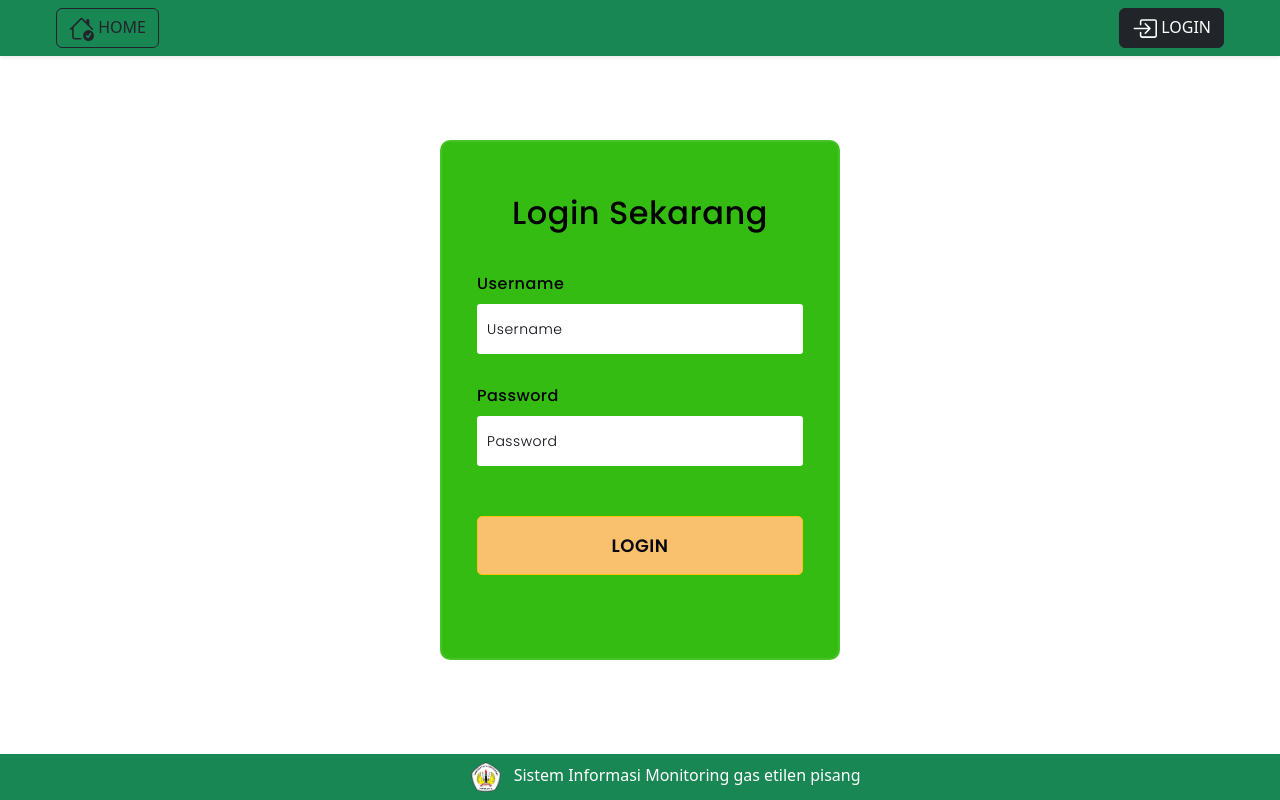
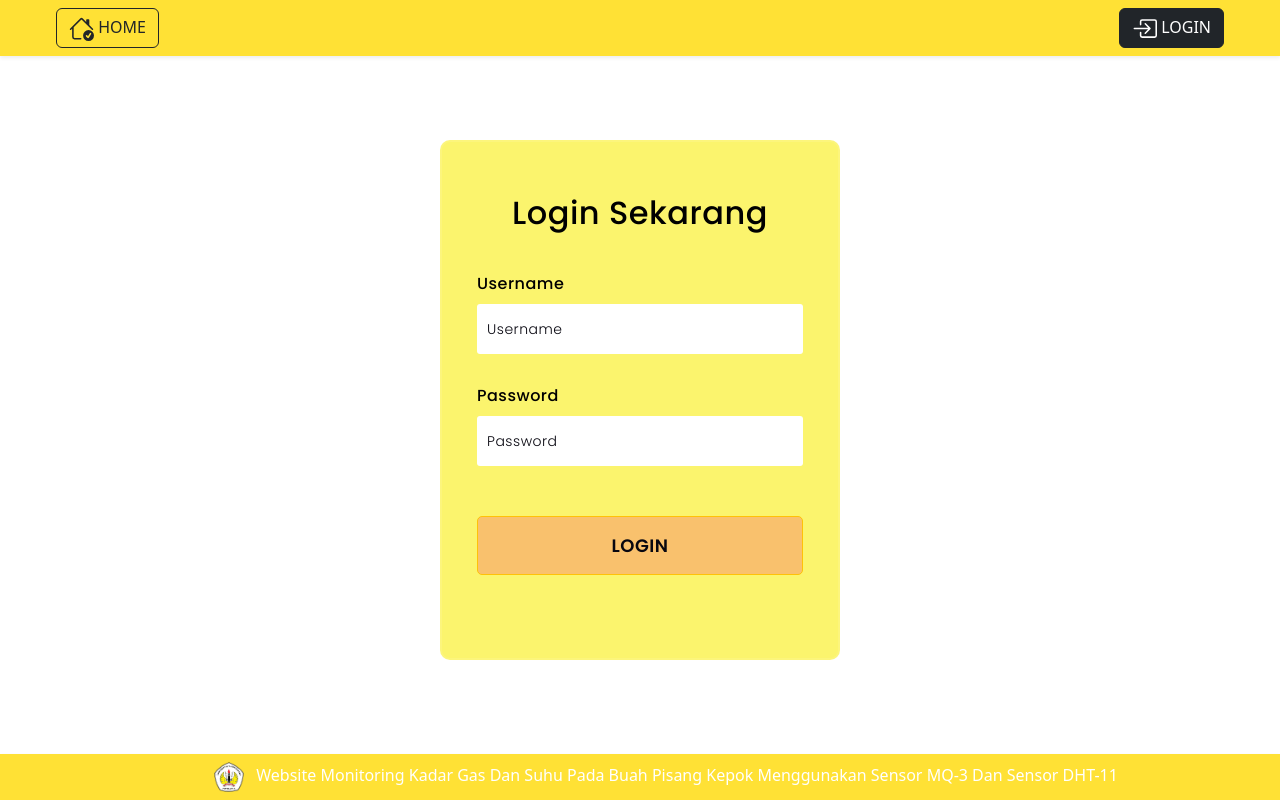
Before and after one commit to abdlhnn/smbd-app, a PHP site: page /login.php in a window 1280 px wide. Run offline with PHP 8.4, Linux system fonts and the light colour scheme.

Commit message:
update iterface

```diff
--- a/login.php
+++ b/login.php
@@ -24,13 +24,16 @@ if (isset($_SESSION["login"])) {
 </head>
 
 <body>
-  <div class="d-flex border-dark bg-success shadow-sm z-3 position-relative">
+    <div class="d-flex border-dark shadow-sm z-3 position-relative" style="background: #ffe135;">
         <div class="p-2 ms-5 flex-grow-1">
             <a href="index.php">
                 <button class="btn btn-outline-dark text-center" type="submit">
-              <svg xmlns="http://www.w3.org/2000/svg" width="25" height="25" fill="currentColor" class="bi bi-house-check" viewBox="0 0 16 16">
-              <path d="M7.293 1.5a1 1 0 0 1 1.414 0L11 3.793V2.5a.5.5 0 0 1 .5-.5h1a.5.5 0 0 1 .5.5v3.293l2.354 2.353a.5.5 0 0 1-.708.708L8 2.207l-5 5V13.5a.5.5 0 0 0 .5.5h4a.5.5 0 0 1 0 1h-4A1.5 1.5 0 0 1 2 13.5V8.207l-.646.647a.5.5 0 1 1-.708-.708L7.293 1.5Z"/>
-              <path d="M12.5 16a3.5 3.5 0 1 0 0-7 3.5 3.5 0 0 0 0 7Zm1.679-4.493-1.335 2.226a.75.75 0 0 1-1.174.144l-.774-.773a.5.5 0 0 1 .708-.707l.547.547 1.17-1.951a.5.5 0 1 1 .858.514Z"/>
+                    <svg xmlns="http://www.w3.org/2000/svg" width="25" height="25" fill="currentColor"
+                        class="bi bi-house-check" viewBox="0 0 16 16">
+                        <path
+                            d="M7.293 1.5a1 1 0 0 1 1.414 0L11 3.793V2.5a.5.5 0 0 1 .5-.5h1a.5.5 0 0 1 .5.5v3.293l2.354 2.353a.5.5 0 0 1-.708.708L8 2.207l-5 5V13.5a.5.5 0 0 0 .5.5h4a.5.5 0 0 1 0 1h-4A1.5 1.5 0 0 1 2 13.5V8.207l-.646.647a.5.5 0 1 1-.708-.708L7.293 1.5Z" />
+                        <path
+                            d="M12.5 16a3.5 3.5 0 1 0 0-7 3.5 3.5 0 0 0 0 7Zm1.679-4.493-1.335 2.226a.75.75 0 0 1-1.174.144l-.774-.773a.5.5 0 0 1 .708-.707l.547.547 1.17-1.951a.5.5 0 1 1 .858.514Z" />
                     </svg>
                     HOME
                 </button>
@@ -39,9 +42,12 @@ if (isset($_SESSION["login"])) {
         <div class="p-2 me-5">
             <a href="login.php">
                 <button class="btn btn-outline-dark active" type="submit">
-                  <svg xmlns="http://www.w3.org/2000/svg" width="25" height="25" fill="currentColor" class="bi bi-box-arrow-in-right" viewBox="0 0 16 16">
-                  <path fill-rule="evenodd" d="M6 3.5a.5.5 0 0 1 .5-.5h8a.5.5 0 0 1 .5.5v9a.5.5 0 0 1-.5.5h-8a.5.5 0 0 1-.5-.5v-2a.5.5 0 0 0-1 0v2A1.5 1.5 0 0 0 6.5 14h8a1.5 1.5 0 0 0 1.5-1.5v-9A1.5 1.5 0 0 0 14.5 2h-8A1.5 1.5 0 0 0 5 3.5v2a.5.5 0 0 0 1 0v-2z"/>
-                  <path fill-rule="evenodd" d="M11.854 8.354a.5.5 0 0 0 0-.708l-3-3a.5.5 0 1 0-.708.708L10.293 7.5H1.5a.5.5 0 0 0 0 1h8.793l-2.147 2.146a.5.5 0 0 0 .708.708l3-3z"/>
+                    <svg xmlns="http://www.w3.org/2000/svg" width="25" height="25" fill="currentColor"
+                        class="bi bi-box-arrow-in-right" viewBox="0 0 16 16">
+                        <path fill-rule="evenodd"
+                            d="M6 3.5a.5.5 0 0 1 .5-.5h8a.5.5 0 0 1 .5.5v9a.5.5 0 0 1-.5.5h-8a.5.5 0 0 1-.5-.5v-2a.5.5 0 0 0-1 0v2A1.5 1.5 0 0 0 6.5 14h8a1.5 1.5 0 0 0 1.5-1.5v-9A1.5 1.5 0 0 0 14.5 2h-8A1.5 1.5 0 0 0 5 3.5v2a.5.5 0 0 0 1 0v-2z" />
+                        <path fill-rule="evenodd"
+                            d="M11.854 8.354a.5.5 0 0 0 0-.708l-3-3a.5.5 0 1 0-.708.708L10.293 7.5H1.5a.5.5 0 0 0 0 1h8.793l-2.147 2.146a.5.5 0 0 0 .708.708l3-3z" />
                     </svg>
                     LOGIN
                 </button>
@@ -53,7 +59,8 @@ if (isset($_SESSION["login"])) {
         <div class="p-2 ms-5 flex-grow-1">
         </div>
         <div class="p-2 me-5">
-      <div class="alert alert-danger alert-dismissible fade <?= isset($_SESSION["loginError"]) ? 'show' : ''; ?>" role="alert">
+            <div class="alert alert-danger alert-dismissible fade <?= isset($_SESSION["loginError"]) ? 'show' : ''; ?>"
+                role="alert">
                 Login Gagal!
                 <button type="button" class="btn-close" data-bs-dismiss="alert" aria-label="Close"></button>
             </div>
@@ -62,7 +69,7 @@ if (isset($_SESSION["login"])) {
     <div class="container-fluid mt-1">
         <div class="row">
             <div class="col-md-12">
-        <form action="login-process.php" method="post">
+                <form action="login-process.php" method="post" style="background: #FBF46D;">
                     <div class="row">
                         <div class="col-md-12">
                             <h3>Login Sekarang</h3>
@@ -89,11 +96,13 @@ if (isset($_SESSION["login"])) {
                     </div>
                 </form>
                 <div class="footer">
-            <div class="d-flex border-dark bg-success shadow-sm">
+                    <div class="d-flex border-dark shadow-sm" style="background: #ffe135;">
                         <div class="p-2 ms-5 flex-grow-1">
                             <img src="public/image/untan.png" width="30px" class="mx-1 me-md-2">
                             <span>
-                    Sistem Informasi Monitoring gas etilen pisang
+                                Website Monitoring Kadar Gas Dan Suhu Pada Buah Pisang Kepok
+                                Menggunakan Sensor MQ-3 Dan
+                                Sensor DHT-11
                             </span>
                         </div>
                     </div>
```
Also changed, not shown: dashboard.php (+41 -15 lines), index.php (+25 -11 lines). Lines whose indentation alone changed are shown as unchanged.
